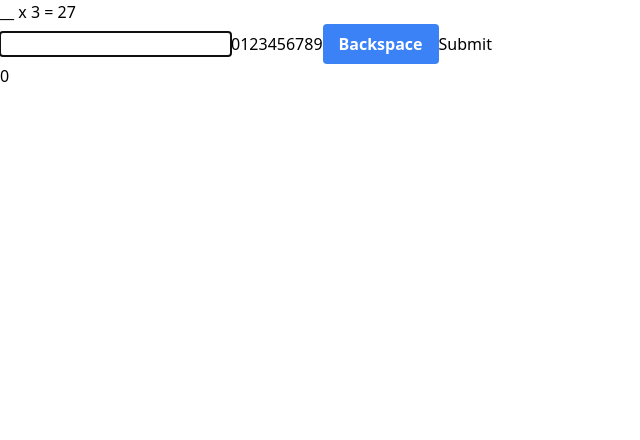
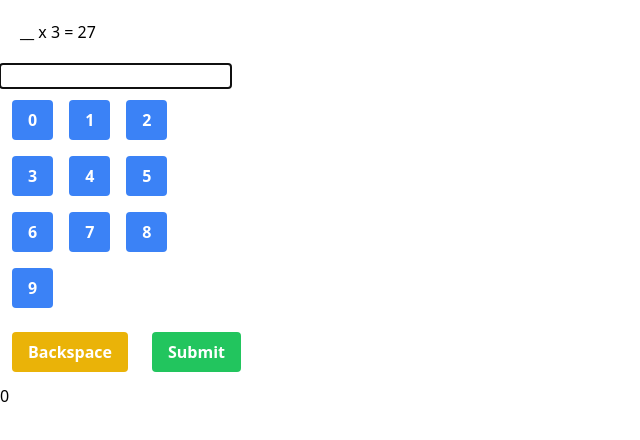
Before and after one commit to andrew-noble/mental-math, a React (Vite) app: page / in a window 1280 px wide. Shown: the top 440 px of the page, without its empty margins (0-640 px from the left). Built offline with nearby package versions, Linux system fonts and the light colour scheme.

Commit message:
More basic styling

```diff
--- a/src/components/NumberPad.jsx
+++ b/src/components/NumberPad.jsx
@@ -5,18 +5,31 @@ export default function NumberPad({
 }) {
   return (
     <>
+      <div className="p-3 grid grid-cols-3 gap-4 w-max">
         {Array.from({ length: 10 }, (_, i) => (
-        <button key={i} onClick={() => handleButtonClick(i)}>
+          <button
+            key={i}
+            className="bg-blue-500 text-white font-bold py-2 px-4 rounded hover:bg-blue-600"
+            onClick={() => handleButtonClick(i)}
+          >
             {i}
           </button>
         ))}
+      </div>
+      <div>
         <button
-        className="bg-blue-500 text-white font-bold py-2 px-4 rounded hover:bg-blue-600"
+          className="bg-yellow-500 text-white font-bold py-2 px-4 rounded hover:bg-yellow-600 m-3"
           onClick={handleBackspace}
         >
           Backspace
         </button>
-      <button onClick={handleSubmit}>Submit</button>
+        <button
+          className="bg-green-500 text-white font-bold py-2 px-4 rounded hover:bg-green-600 m-3"
+          onClick={handleSubmit}
+        >
+          Submit
+        </button>
+      </div>
     </>
   );
 }
--- a/src/components/PromptBar.jsx
+++ b/src/components/PromptBar.jsx
@@ -1,3 +1,3 @@
 export default function PromptBar({ prompt }) {
-  return <h1>{prompt}</h1>;
+  return <h1 className="p-5">{prompt}</h1>;
 }
```
Lines whose indentation alone changed are shown as unchanged.
